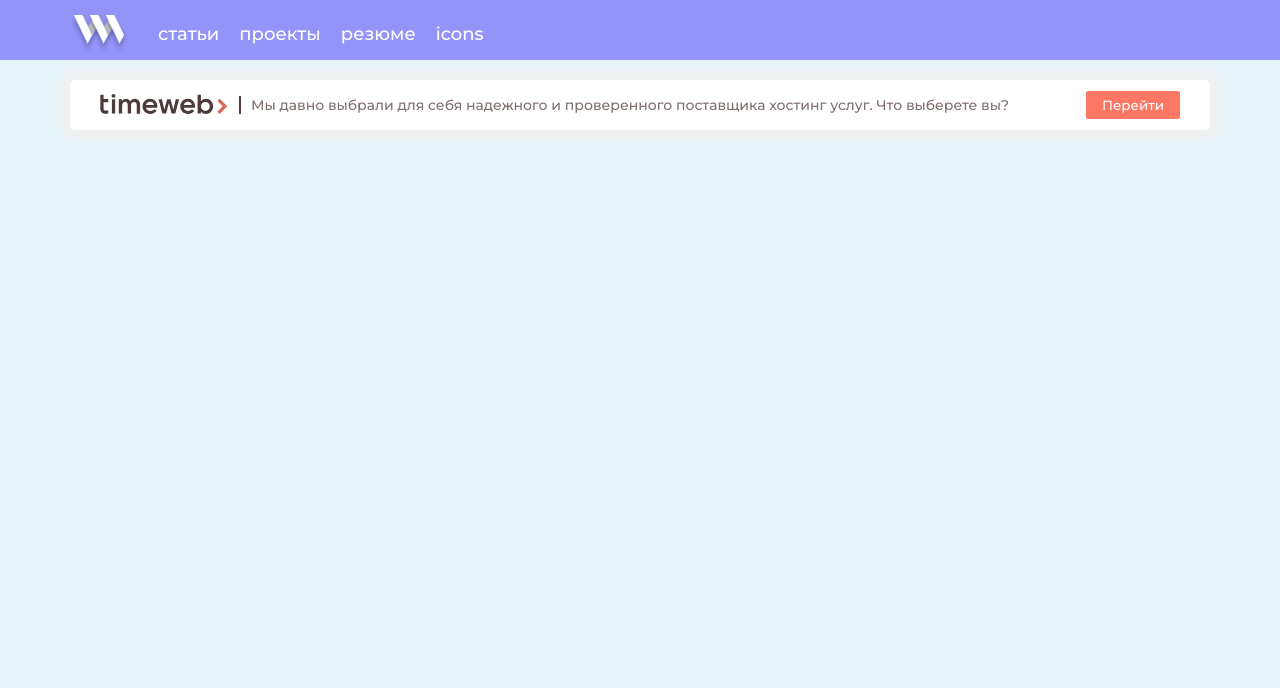
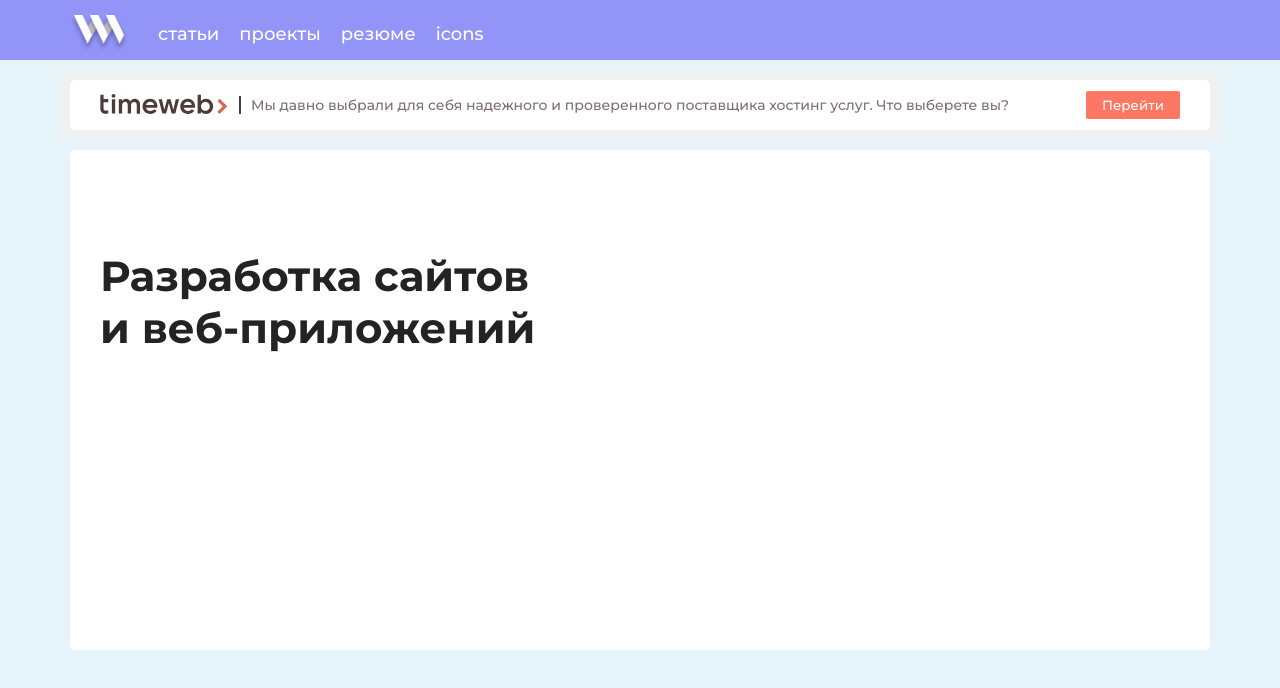
Before and after one commit to ErlanAkimov/web-assist, a Next.js app: page / in a window 1280 px wide. Shown: the top 688 px of the page. Built offline with nearby package versions, Linux system fonts and the light colour scheme; a web font is replaced by a local one.

Commit message:
google tag manager added

```diff
--- a/src/pages/_document.tsx
+++ b/src/pages/_document.tsx
@@ -5,6 +5,22 @@ export default function Document() {
 	return (
 		<Html lang="ru">
 			<Head>
+			{/* Google Tag Manager */}
+				<script async src={`https://www.googletagmanager.com/gtag/js?id=G-Y17V175XH8`} />
+				<script
+					dangerouslySetInnerHTML={{
+						__html :
+						`
+							window.dataLayer = window.dataLayer || [];
+							function gtag(){dataLayer.push(arguments);}
+							gtag('js', new Date());
+
+							gtag('config', 'G-Y17V175XH8', {
+								page_path: window.location.pathname,
+							});
+						`
+					}}
+				/>
 				<title>web assist</title>
 				<meta name="description" content="Generated by create next app" />
 				<meta name="viewport" content="width=device-width, initial-scale=1" />
--- a/src/pages/index.tsx
+++ b/src/pages/index.tsx
@@ -12,6 +12,16 @@ const Home: NextPage = () => {
 
 			<div className="wrapper">
 				<MainBanner />
+
+				<main className={styles.main}>
+
+					<div className={styles.main__text}>
+						<h1 className={styles.title}>
+							Разработка сайтов<br /> и веб-приложений
+						</h1>
+					</div>
+
+				</main>
 			</div>
 
 		</Layout>
--- a/src/styles/index.module.scss
+++ b/src/styles/index.module.scss
@@ -1,5 +1,14 @@
-.wrapper {
-    display: flex;
-    justify-content:center;
-    align-items: center;
+.main {
+    margin-top: 20px;
+    height: 500px;
+    background-color: white;
+    border-radius: 5px;
+    padding: 30px;
 }
+
+.title {
+    font-size: 42px;
+    font-weight: 700;
+    margin-top: 70px;
+    color: #232325;
+}
```
